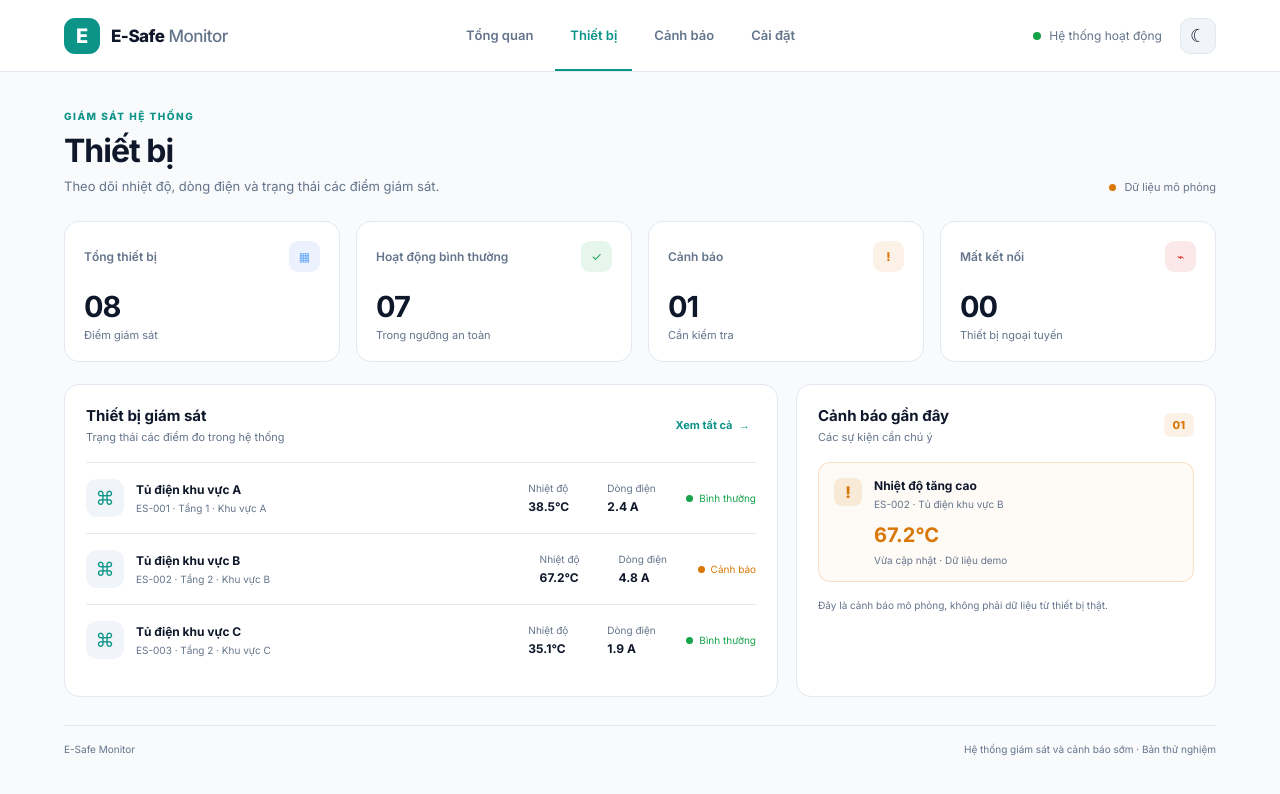
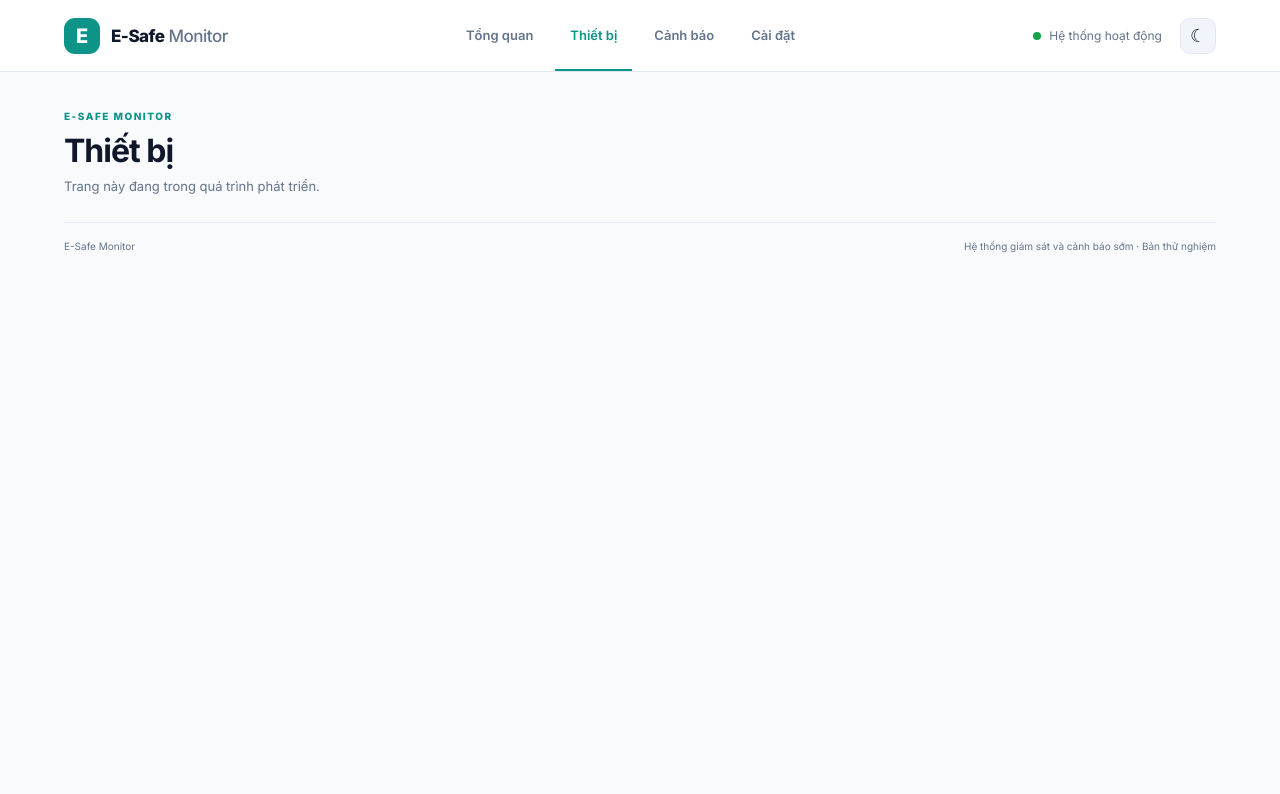
Before and after one commit to khiemdeptrai19092011/e-safe, a React (Vite) app: page / in a window 1280 px wide. Both pictures are taken after a click on the button "Thiết bị". Shown: the top 794 px of the page. Built offline with nearby package versions, Linux system fonts and the light colour scheme.

Commit message:
modified:   src/App.tsx 	new file:   src/pages/DashboardPage.tsx

```diff
--- a/src/App.tsx
+++ b/src/App.tsx
@@ -1,50 +1,25 @@
 
 import { useState } from 'react'
 import './App.css'
-import StatCard from './components/dashboard/StatCard'
+
 import Topbar from './components/layout/Topbar'
 import MobileNav from './components/layout/MobileNav'
+import DashboardPage from './pages/DashboardPage'
 
 type Theme = 'light' | 'dark'
-
-const devices = [
-  {
-    id: 'ES-001',
-    name: 'Tủ điện khu vực A',
-    location: 'Tầng 1 · Khu vực A',
-    temperature: 38.5,
-    current: 2.4,
-    status: 'normal',
-  },
-  {
-    id: 'ES-002',
-    name: 'Tủ điện khu vực B',
-    location: 'Tầng 2 · Khu vực B',
-    temperature: 67.2,
-    current: 4.8,
-    status: 'warning',
-  },
-  {
-    id: 'ES-003',
-    name: 'Tủ điện khu vực C',
-    location: 'Tầng 2 · Khu vực C',
-    temperature: 35.1,
-    current: 1.9,
-    status: 'normal',
-  },
-]
 
 function App() {
   const [theme, setTheme] = useState<Theme>('light')
   const [activePage, setActivePage] = useState('Tổng quan')
 
+  const navigation = ['Tổng quan', 'Thiết bị', 'Cảnh báo', 'Cài đặt']
+
   function toggleTheme() {
     const nextTheme = theme === 'dark' ? 'light' : 'dark'
+
     setTheme(nextTheme)
     document.documentElement.dataset.theme = nextTheme
   }
-
-  const navigation = ['Tổng quan', 'Thiết bị', 'Cảnh báo', 'Cài đặt']
 
   return (
     <div className="app-shell">
@@ -57,122 +32,25 @@ function App() {
       />
 
       <main className="main-content">
+        {activePage === 'Tổng quan' ? (
+          <DashboardPage onNavigate={setActivePage} />
+        ) : (
           <section className="page-heading">
             <div>
-            <p className="eyebrow">GIÁM SÁT HỆ THỐNG</p>
+              <p className="eyebrow">E-SAFE MONITOR</p>
               <h1>{activePage}</h1>
               <p className="page-description">
-              Theo dõi nhiệt độ, dòng điện và trạng thái các điểm giám sát.
+                Trang này đang trong quá trình phát triển.
               </p>
             </div>
-
-          <div className="last-update">
-            <span className="update-dot" />
-            Dữ liệu mô phỏng
-          </div>
           </section>
-
-        <section className="stats-grid" aria-label="Thống kê hệ thống">
-          <StatCard
-            label="Tổng thiết bị"
-            value="08"
-            note="Điểm giám sát"
-            icon="▦"
-            color="blue"
-          />
-          <StatCard
-            label="Hoạt động bình thường"
-            value="07"
-            note="Trong ngưỡng an toàn"
-            icon="✓"
-            color="green"
-          />
-          <StatCard
-            label="Cảnh báo"
-            value="01"
-            note="Cần kiểm tra"
-            icon="!"
-            color="orange"
-          />
-          <StatCard
-            label="Mất kết nối"
-            value="00"
-            note="Thiết bị ngoại tuyến"
-            icon="⌁"
-            color="red"
-          />
-        </section>
-
-        <section className="content-grid">
-          <div className="panel devices-panel">
-            <div className="panel-heading">
-              <div>
-                <h2>Thiết bị giám sát</h2>
-                <p>Trạng thái các điểm đo trong hệ thống</p>
-              </div>
-              <button className="text-button" onClick={() => setActivePage('Thiết bị')}>
-                Xem tất cả <span>→</span>
-              </button>
-            </div>
-
-            <div className="device-list">
-              {devices.map((device) => (
-                <article className="device-card" key={device.id}>
-                  <div className="device-main">
-                    <div className="device-icon">⌘</div>
-                    <div className="device-info">
-                      <h3>{device.name}</h3>
-                      <p>{device.id} · {device.location}</p>
-                    </div>
-                  </div>
-
-                  <div className="device-metrics">
-                    <div className="metric">
-                      <span>Nhiệt độ</span>
-                      <strong>{device.temperature}°C</strong>
-                    </div>
-                    <div className="metric">
-                      <span>Dòng điện</span>
-                      <strong>{device.current} A</strong>
-                    </div>
-                    <span className={`device-status ${device.status}`}>
-                      <span />
-                      {device.status === 'normal' ? 'Bình thường' : 'Cảnh báo'}
-                    </span>
-                  </div>
-                </article>
-              ))}
-            </div>
-          </div>
-
-          <aside className="panel alerts-panel">
-            <div className="panel-heading">
-              <div>
-                <h2>Cảnh báo gần đây</h2>
-                <p>Các sự kiện cần chú ý</p>
-              </div>
-              <span className="alert-count">01</span>
-            </div>
-
-            <article className="alert-item">
-              <div className="alert-icon">!</div>
-              <div>
-                <h3>Nhiệt độ tăng cao</h3>
-                <p>ES-002 · Tủ điện khu vực B</p>
-                <strong>67.2°C</strong>
-                <span className="alert-time">Vừa cập nhật · Dữ liệu demo</span>
-              </div>
-            </article>
-
-            <div className="alert-footer">
-              Đây là cảnh báo mô phỏng, không phải dữ liệu từ thiết bị thật.
-            </div>
-          </aside>
-        </section>
+        )}
 
         <footer className="footer">
           <span>E-Safe Monitor</span>
-          <span>Hệ thống giám sát và cảnh báo sớm · Bản thử nghiệm</span>
+          <span>
+            Hệ thống giám sát và cảnh báo sớm · Bản thử nghiệm
+          </span>
         </footer>
       </main>
 
@@ -185,5 +63,4 @@ function App() {
   )
 }
 
-
 export default App
--- /dev/null
+++ b/src/pages/DashboardPage.tsx
@@ -0,0 +1,169 @@
+
+import StatCard from '../components/dashboard/StatCard'
+
+type DashboardPageProps = {
+  onNavigate: (page: string) => void
+}
+
+const devices = [
+  {
+    id: 'ES-001',
+    name: 'Tủ điện khu vực A',
+    location: 'Tầng 1 · Khu vực A',
+    temperature: 38.5,
+    current: 2.4,
+    status: 'normal',
+  },
+  {
+    id: 'ES-002',
+    name: 'Tủ điện khu vực B',
+    location: 'Tầng 2 · Khu vực B',
+    temperature: 67.2,
+    current: 4.8,
+    status: 'warning',
+  },
+  {
+    id: 'ES-003',
+    name: 'Tủ điện khu vực C',
+    location: 'Tầng 2 · Khu vực C',
+    temperature: 35.1,
+    current: 1.9,
+    status: 'normal',
+  },
+]
+
+function DashboardPage({ onNavigate }: DashboardPageProps) {
+  return (
+    <>
+      <section className="page-heading">
+        <div>
+          <p className="eyebrow">GIÁM SÁT HỆ THỐNG</p>
+          <h1>Tổng quan</h1>
+          <p className="page-description">
+            Theo dõi nhiệt độ, dòng điện và trạng thái các điểm giám sát.
+          </p>
+        </div>
+
+        <div className="last-update">
+          <span className="update-dot" />
+          Dữ liệu mô phỏng
+        </div>
+      </section>
+
+      <section className="stats-grid" aria-label="Thống kê hệ thống">
+        <StatCard
+          label="Tổng thiết bị"
+          value="08"
+          note="Điểm giám sát"
+          icon="▦"
+          color="blue"
+        />
+        <StatCard
+          label="Hoạt động bình thường"
+          value="07"
+          note="Trong ngưỡng an toàn"
+          icon="✓"
+          color="green"
+        />
+        <StatCard
+          label="Cảnh báo"
+          value="01"
+          note="Cần kiểm tra"
+          icon="!"
+          color="orange"
+        />
+        <StatCard
+          label="Mất kết nối"
+          value="00"
+          note="Thiết bị ngoại tuyến"
+          icon="⌁"
+          color="red"
+        />
+      </section>
+
+      <section className="content-grid">
+        <div className="panel devices-panel">
+          <div className="panel-heading">
+            <div>
+              <h2>Thiết bị giám sát</h2>
+              <p>Trạng thái các điểm đo trong hệ thống</p>
+            </div>
+
+            <button
+              className="text-button"
+              onClick={() => onNavigate('Thiết bị')}
+            >
+              Xem tất cả <span>→</span>
+            </button>
+          </div>
+
+          <div className="device-list">
+            {devices.map((device) => (
+              <article className="device-card" key={device.id}>
+                <div className="device-main">
+                  <div className="device-icon">⌘</div>
+
+                  <div className="device-info">
+                    <h3>{device.name}</h3>
+                    <p>
+                      {device.id} · {device.location}
+                    </p>
+                  </div>
+                </div>
+
+                <div className="device-metrics">
+                  <div className="metric">
+                    <span>Nhiệt độ</span>
+                    <strong>{device.temperature}°C</strong>
+                  </div>
+
+                  <div className="metric">
+                    <span>Dòng điện</span>
+                    <strong>{device.current} A</strong>
+                  </div>
+
+                  <span className={`device-status ${device.status}`}>
+                    <span />
+                    {device.status === 'normal'
+                      ? 'Bình thường'
+                      : 'Cảnh báo'}
+                  </span>
+                </div>
+              </article>
+            ))}
+          </div>
+        </div>
+
+        <aside className="panel alerts-panel">
+          <div className="panel-heading">
+            <div>
+              <h2>Cảnh báo gần đây</h2>
+              <p>Các sự kiện cần chú ý</p>
+            </div>
+
+            <span className="alert-count">01</span>
+          </div>
+
+          <article className="alert-item">
+            <div className="alert-icon">!</div>
+
+            <div>
+              <h3>Nhiệt độ tăng cao</h3>
+              <p>ES-002 · Tủ điện khu vực B</p>
+              <strong>67.2°C</strong>
+              <span className="alert-time">
+                Vừa cập nhật · Dữ liệu demo
+              </span>
+            </div>
+          </article>
+
+          <div className="alert-footer">
+            Đây là cảnh báo mô phỏng, không phải dữ liệu từ thiết bị thật.
+          </div>
+        </aside>
+      </section>
+    </>
+  )
+}
+
+export default DashboardPage
```
Lines whose indentation alone changed are shown as unchanged.
